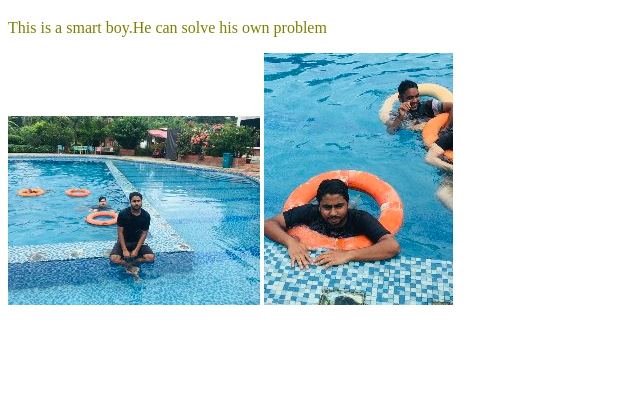
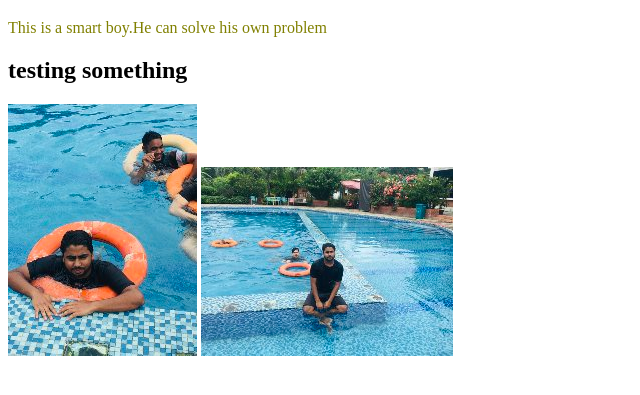
Before and after one commit to Shahed595/test-repo, a plain HTML site: page index.html in a window 1280 px wide. Shown: the part 61-456 px from the top of the page, without its empty margins (0-640 px from the left). Drawn offline with Linux system fonts and the light colour scheme.

Commit message:
another commit

```diff
--- a/index.html
+++ b/index.html
@@ -10,7 +10,8 @@
 <body>
     <h1>This is first header file</h1>
     <p>This is a smart boy.He can solve his own problem</p>
+    <h2>testing something</h2>
+    <img src="pic1.jpg" alt="">
     <img src="pic2.jpg" alt="">
-    <img src="pic1.jpg" alt="">
 </body>
 </html>
```
